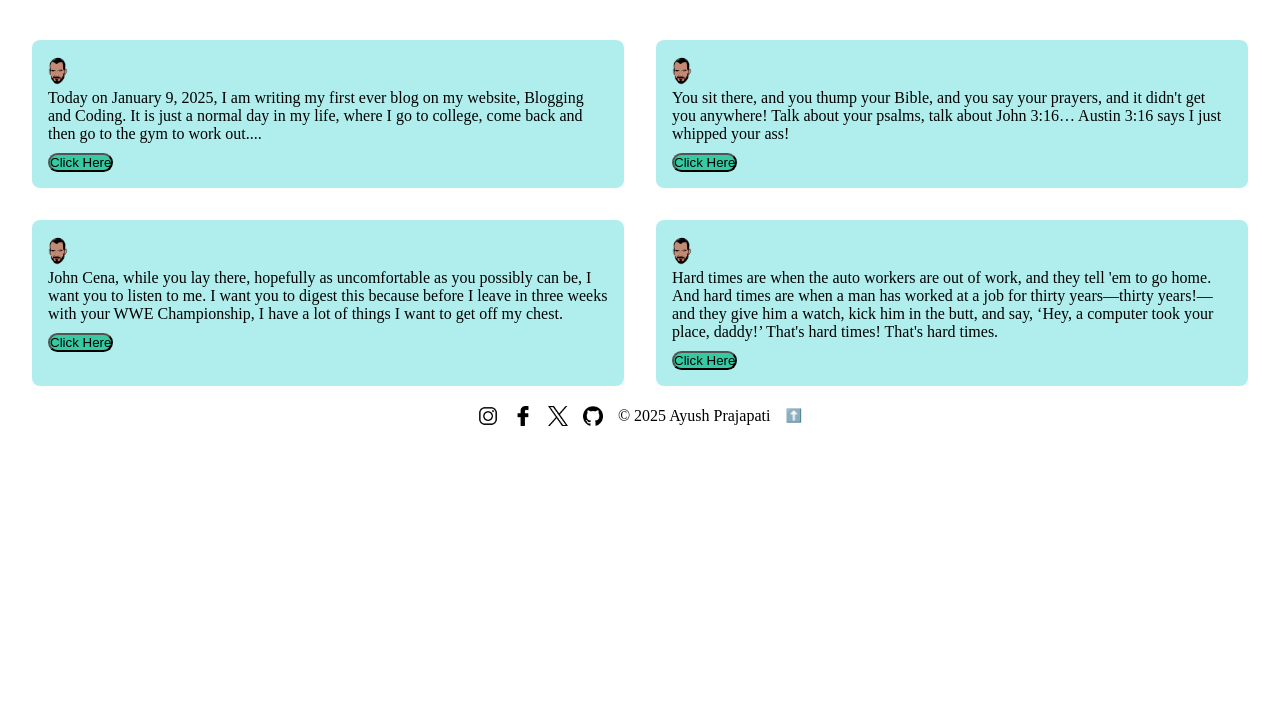
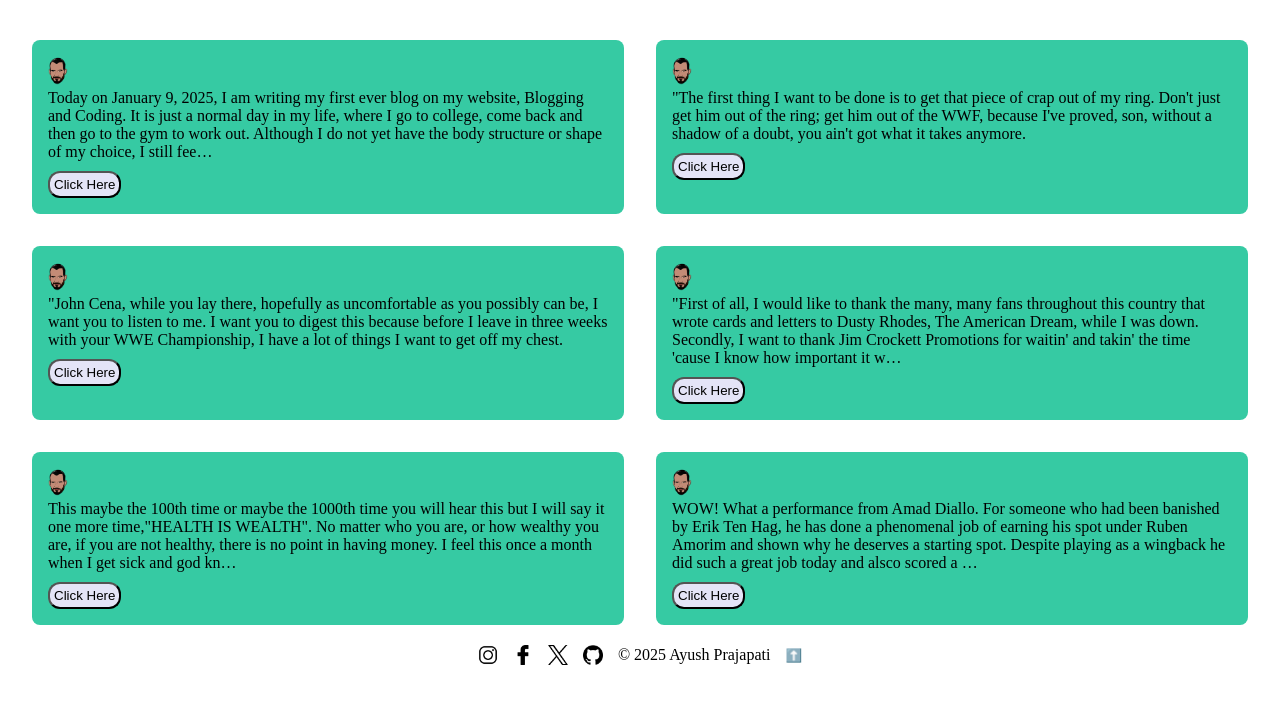
Before and after one commit to prajadai/Blog-Site, a Django app: page / in a window 1280 px wide. Shown: the part 73-777 px from the top of the page. Run offline with Django 5.2, Linux system fonts and the light colour scheme; some web fonts are replaced.

Commit message:
added a new blog, made some edits, retrieved data from html files by reading from them Jan 18, 2025

```diff
--- a/blogpage/static/style.css
+++ b/blogpage/static/style.css
@@ -68,25 +68,20 @@ h4
 {
     display: flex;
     flex-direction: column;
-    /* border: 2px solid gray; */
     gap: 2rem;
     padding-top: 2rem;
 }
 .row-block
 {
     display: flex;
-    /* justify-content: space-evenly; */
     gap: 2rem;
     flex-wrap: no-wrap;
     padding: 0 2rem;
-    /* padding-bottom: 0; */
 }
 .box
 {
-    background-color: rgb(176, 238, 238);
-    /* margin: 10px; */
+    background-color: #36caa3;
     padding: 1rem;
-    /* padding-bottom: 5px; */
     width: 50%;
     border-radius: 0.5rem;
 
@@ -94,9 +89,9 @@ h4
 .box button
 {
     margin-top: 10px;
-    margin-bottom: 0px;
+    padding: 0.25rem;
     border-radius: 12px;
-    background: #36caa3;
+    background:rgb(228, 228, 247);
     justify-content: right;
 }
 footer
@@ -145,29 +140,43 @@ footer button
 .contact-container{
     display: flex;
     flex-direction: column;
-    margin: 5px;
+    align-items: center;
+    margin: 5px 18px;
 }
 .contact-info{
-    margin-bottom: 20px;
+    display: flex;
+    flex-direction: column;
+    align-items: center;
+    margin-bottom: 14px;
 }
 form{
-    background: rgb(131, 253, 227);
+    background: #36caa3;
     display: flex;
     flex-direction: column;
     justify-content: center;
     align-items: left;
     padding: 6px;
-    width: 400px;
-    border: 2px seagreen solid;
+    width: 800px;
+    border: 0.5px black solid;
 }
 form textarea, form input, form button, form label{
     margin-bottom: 6px;
+    /* display: flex;
+    flex-direction: column;
+    align-items: center;
+    justify-content: center; */
 }
 form textarea{
     resize: none;
     width: 100%;
 }
+/* form input{
+    width: 40%;
+    align-items: center;
+} */
 form button{
     align-self: center;
     border: 1px solid black;
+    padding: 0.2rem;
+    border-radius: 8px;
 }
--- a/blogpage/urls.py
+++ b/blogpage/urls.py
@@ -14,4 +14,6 @@ urlpatterns = [
     path('index/blog-3', views.blog3, name="blog-3"),
     path('index/blog-4', views.blog4, name="blog-4"),
     path('index/blog-5', views.blog5, name="blog-5"),
+    path('index/blog-6', views.blog6, name="blog-6"),
+    # path('carousel', views.carousel_page, name="carousel"),
 ]
--- a/blogpage/views.py
+++ b/blogpage/views.py
@@ -1,11 +1,70 @@
 from django.shortcuts import render, HttpResponse, redirect
 from django.template import loader
 from .forms import ContactForm
+from html.parser import HTMLParser
 
 # Create your views here.
+
+class HTMLStripper(HTMLParser):
+    def __init__(self):
+        super().__init__()
+        self.reset()
+        self.fed = []
+
+    def handle_data(self, data):
+        self.fed.append(data)
+
+    def get_data(self):
+        return ''.join(self.fed)
+
+def strip_html_tags(html):
+    stripper = HTMLStripper()
+    stripper.feed(html)
+    return stripper.get_data()
+
 def index(request):
-    # return ('This is a homepage.')
-    return render(request, 'index.html')
+    with open('templates/blog1.html') as f:
+        html_content = f.read()
+        plain_text = strip_html_tags(html_content)
+
+        content1 = "".join(plain_text.splitlines()[17])
+
+    with open('templates/blog2.html') as f:
+        html_content = f.read()
+        plain_text = strip_html_tags(html_content)
+
+        content2 = "".join(plain_text.splitlines()[17])
+
+    with open('templates/blog3.html') as f:
+        html_content = f.read()
+        plain_text = strip_html_tags(html_content)
+
+        content3 = "".join(plain_text.splitlines()[17])
+
+    with open('templates/blog4.html') as f:
+        html_content = f.read()
+        plain_text = strip_html_tags(html_content)
+
+        content4 = "".join(plain_text.splitlines()[17])
+
+    with open('templates/blog5.html') as f:
+        html_content = f.read()
+        plain_text = strip_html_tags(html_content)
+
+        content5 = "".join(plain_text.splitlines()[17])
+
+    with open('templates/blog6.html') as f:
+        html_content = f.read()
+        plain_text = strip_html_tags(html_content)
+
+        content6 = "".join(plain_text.splitlines()[17])
+
+    return render(request, 'index.html', {'content1':content1,
+                                          'content2':content2,
+                                          'content3':content3,
+                                          'content4':content4,
+                                          'content5':content5,
+                                          'content6':content6,})
 
 def contact(request):
     return render(request, 'contact.html')
@@ -31,6 +90,12 @@ def blog4(request):
 def blog5(request):
     return render(request, 'blog5.html')
 
+def blog6(request):
+    return render(request, 'blog6.html')
+
+# def carousel_page(request):
+#     return render(request, 'carousel.html')
+
 def contact_view(request):
     if request.method == 'POST':
         form = ContactForm(request.POST)
--- a/templates/base.html
+++ b/templates/base.html
@@ -9,7 +9,10 @@
     <link rel="preconnect" href="https://fonts.googleapis.com">
     <link rel="preconnect" href="https://fonts.gstatic.com" crossorigin>
     <link href="https://fonts.googleapis.com/css2?family=Rubik+Vinyl&display=swap" rel="stylesheet">
+    <!-- Bootstrap CSS -->
+    {% comment %} <link href="https://cdn.jsdelivr.net/npm/bootstrap@5.3.0-alpha3/dist/css/bootstrap.min.css" rel="stylesheet"> {% endcomment %}
     <title> {% block title %}{% endblock title %}</title>
+    {%block styles%} {%endblock styles%}
 </head>
 <body>
     <header>
@@ -44,6 +47,7 @@
             <button><a href="#">⬆️</a> </button>
         </div>
     </footer>
-
+    <!-- Bootstrap JS -->
+    {% comment %} <script src="https://cdn.jsdelivr.net/npm/bootstrap@5.3.0-alpha3/dist/js/bootstrap.bundle.min.js"></script> {% endcomment %}
 </body>
 </html>
--- a/templates/blog1.html
+++ b/templates/blog1.html
@@ -1,7 +1,7 @@
 {% extends "base.html" %}
 {% load static %}
 
-{% block title %} Blog 1 {% endblock title %}
+{% block title %}Blog 1{% endblock title %}
 {% block main %}
     <main>
         <div class="container">
@@ -11,9 +11,9 @@
             <div id="img">
                 <img src="{%static 'images/writer_image.jpg'%}" alt="Image of Blog" width="100">
                 <span id="writer">By Ayush Prajapati</span>
-
             </div>
             <div id="text">
+
                 <p>
                     Today on January 9, 2025, I am writing my first ever blog on my website, Blogging and Coding. It is just a normal day in my life, where I go to college, come back and then go to the gym to work out. Although I do not yet have the body structure or shape of my choice, I still feel that the only thing I need to focus on is the consistency. If I continue and do not give up, I believe one day I will have something to be proud of.
                 </p>
--- a/templates/blog2.html
+++ b/templates/blog2.html
@@ -1,5 +1,6 @@
 {% extends "base.html" %}
 {% load static %}
+
 {% block title %}Blog 2{% endblock title %}
 {% block main %}
     <main>
@@ -10,9 +11,9 @@
             <div id="img">
                 <img src="{%static 'images/writer_image.jpg'%}" alt="Image of Blog" width="100">
                 <span id="writer">By <i>Stone Cold</i> Steve Austin</span>
-
             </div>
             <div id="text">
+
                 <p>
                     "The first thing I want to be done is to get that piece of crap out of my ring. Don't just get him out of the ring; get him out of the WWF, because I've proved, son, without a shadow of a doubt, you ain't got what it takes anymore.
                 </p>
--- a/templates/blog3.html
+++ b/templates/blog3.html
@@ -1,5 +1,6 @@
 {% extends "base.html" %}
 {% load static %}
+
 {% block title %}Blog 3{% endblock title %}
 {% block main %}
     <main>
@@ -10,9 +11,9 @@
             <div id="img">
                 <img src="{%static 'images/writer_image.jpg'%}" alt="Image of Blog" width="100">
                 <span id="writer">By CM Punk</span>
-
             </div>
             <div id="text">
+
                 <p>
                     "John Cena, while you lay there, hopefully as uncomfortable as you possibly can be, I want you to listen to me. I want you to digest this because before I leave in three weeks with your WWE Championship, I have a lot of things I want to get off my chest.
                 </p>
--- a/templates/blog4.html
+++ b/templates/blog4.html
@@ -1,7 +1,7 @@
 {% extends "base.html" %}
 {% load static %}
 
-{% block title %} Blog 4 {% endblock title %}
+{% block title %}Blog 4{% endblock title %}
 {% block main %}
     <main>
         <div class="container">
@@ -11,9 +11,9 @@
             <div id="img">
                 <img src="{%static 'images/writer_image.jpg'%}" alt="Image of Blog" width="100">
                 <span id="writer">By "<i>The American Dream</i>" Dusty Rhodes</span>
-
             </div>
             <div id="text">
+
                 <p>
                     "First of all, I would like to thank the many, many fans throughout this country that wrote cards and letters to Dusty Rhodes, The American Dream, while I was down. Secondly, I want to thank Jim Crockett Promotions for waitin' and takin' the time 'cause I know how important it was, Starrcade '85 it is to the wrestling fans, it is to Jim Crockett Promotions, and Dusty Rhodes, The American Dream.
                 </p>
--- /dev/null
+++ b/templates/blog6.html
@@ -0,0 +1,36 @@
+{% extends "base.html" %}
+{% load static %}
+
+{% block title %}Amad's Heroics{% endblock title %}
+{% block main %}
+<main>
+    <div class="container">
+        <div id="date">
+            <h1>Hat Trick Hero Amad</h1>
+        </div>
+        <div id="img">
+            <img src="{%static 'images/writer_image.jpg'%}" alt="Image of Blog" width="100">
+            <span id="writer">By Ayush Prajapati (January 17, 2025)</span>
+        </div>
+        <div id="text">
+            <img src="{%static 'images/Amad.jpg'%}" alt="Amad Diallo picture with the caption 'HERO'" style="float:right; margin:4px; width:200px;">
+            <p>
+                WOW! What a performance from <b>Amad Diallo</b>. For someone who had been banished by Erik Ten Hag, he has done a phenomenal job of earning his spot under Ruben Amorim and shown why he deserves a starting spot. Despite playing as a wingback he did such a great job today and alsco scored a late hattrick. All the goals coming from his individual hard work and pressing.
+            </p>
+            <p>
+                At this point last year, Ten Hag was starting Omari Forson(an academy graduate) over Amad. Also Antony was a regular under Ten Hag whilst Amad was not getting any minutes. Prior to that Amad had been on loan to Rangers and Sunderland. At Sunderland he showcased his skills and the fans absolutely adored him. Despite a great season at Sunderland, Amad was not getting any minutes under Ten Hag last season.
+            </p>
+            <img src="{%static 'images/Amad-MoTMvSOU.jpg'%}" alt="Amad Diallo with his MoTM award" style="float:left; margin:4px; width:360px;">
+            <p>
+                However it all seemed like changing when Ten Hag started giving amad some minutes at the start of the season. But it didn't last long as towards the end of August Amad started getting dropped and was demoted to the bench once more. But since Amorim took charge, Amad has been an ever present figure sometimes playing as right wing-back and sometimes as the second striker. Regardless of the position, he has always given his best and has been one of the standout players since the managerial change.
+            </p>
+            <p>
+                Last night, against Southampton at home, there was pressure on the players to perform. The last two games, United had played well against Liverpool and Arsenal. So against the bottom placed team in the league, United were expected to win. The manager also came out and said that we would get to know the players better in this game, referencing that there were no expectations in the last two games.
+            </p>
+            <p>
+                However things did not go as planned as Southampton, who had not scored a goal from corner this season took the lead right after the half time, through a Manuel Ugarte own goal. Of course, United put a lot of pressure on the saints, but to no avail. The game looked to be done and dusted until Amad scored at minute 82. Now it looked like United would get a draw against the Saints. But as they say,"Cometh the hour, cometh the man". Amad scored another goal at minute 90 and then added a third to complete his hat trick at minute 90+4. Never have I seen such a player who is equally talented and hard working. I hope Amad continues his great form and plays for Manchester United for a long long time. Amad earned the PL Man of The Match award for his performance, his first of many.
+            </p>
+        </div>
+    </div>
+</main>
+{% endblock main %}
--- a/templates/index.html
+++ b/templates/index.html
@@ -1,7 +1,7 @@
 {% extends "base.html" %}
 {%load static%}
 
-{% block title %}Home Page{% endblock title %}
+{% block title %}Blogging and Coding{% endblock title %}
 
 {% block main %}
     <div class="block">
@@ -9,7 +9,7 @@
             <div class="box">
                 <img src="{%static 'images/cmpunkface.png'%}" alt="January 9, 2025" width="20px">
                 <p>
-                    Today on January 9, 2025, I am writing my first ever blog on my website, Blogging and Coding. It is just a normal day in my life, where I go to college, come back and then go to the gym to work out....
+                    {{content1|truncatechars:300}}
                     <br>
                     <a href="{%url 'blog-1'%}">
                         <button type="button">Click Here</button>
@@ -19,7 +19,7 @@
             <div class="box">
                 <img src="{%static 'images/cmpunkface.png'%}" alt="Austin 3:16" width="20px">
                 <p>
-                    You sit there, and you thump your Bible, and you say your prayers, and it didn't get you anywhere! Talk about your psalms, talk about John 3:16… Austin 3:16 says I just whipped your ass!
+                    {{content2|truncatechars:300}}
                     <br>
                     <a href="{%url 'blog-2'%}">
                         <button type="button">Click Here</button>
@@ -31,7 +31,7 @@
             <div class="box">
                 <img src="{%static 'images/cmpunkface.png'%}" alt="CM Punk Pipebomb" width="20px">
                 <p>
-                    John Cena, while you lay there, hopefully as uncomfortable as you possibly can be, I want you to listen to me. I want you to digest this because before I leave in three weeks with your WWE Championship, I have a lot of things I want to get off my chest.
+                    {{content3|truncatechars:300}}
                     <br>
                     <a href="{%url 'blog-3'%}">
                         <button type="button">Click Here</button>
@@ -41,7 +41,7 @@
             <div class="box">
                 <img src="{%static 'images/cmpunkface.png'%}" alt="Hard Times Dusty Rhodes" width="20px">
                 <p>
-                    Hard times are when the auto workers are out of work, and they tell 'em to go home. And hard times are when a man has worked at a job for thirty years—thirty years!—and they give him a watch, kick him in the butt, and say, ‘Hey, a computer took your place, daddy!’ That's hard times! That's hard times.
+                    {{content4|truncatechars:300}}
                     <br>
                     <a href="{%url 'blog-4'%}">
                         <button type="button">Click Here</button>
@@ -49,5 +49,27 @@
                 </p>
             </div>
         </div>
+        <div class="row-block">
+            <div class="box">
+                <img src="{%static 'images/cmpunkface.png'%}" alt="CM Punk Pipebomb" width="20px">
+                <p>
+                    {{content5|truncatechars:300}}
+                    <br>
+                    <a href="{%url 'blog-5'%}">
+                        <button type="button">Click Here</button>
+                    </a>
+                </p>
+            </div>
+            <div class="box">
+                <img src="{%static 'images/cmpunkface.png'%}" alt="Hard Times Dusty Rhodes" width="20px">
+                <p>
+                    {{content6|truncatechars:300}}
+                    <br>
+                    <a href="{%url 'blog-6'%}">
+                        <button type="button">Click Here</button>
+                    </a>
+                </p>
+            </div>
+        </div>
     </div>
 {% endblock main %}
--- a/templates/more.html
+++ b/templates/more.html
@@ -1,7 +1,7 @@
 {% extends "base.html" %}
 {% load static %}
 
-{% block title %} Contact Page {% endblock title %}
+{% block title %}MORE{% endblock title %}
 {% block main %}
     <h1><b>MORE COMING SOON...</b></h1>
 {% endblock main%}
```
Also changed, not shown: templates/blog5.html (+3 -4 lines), blogpage/static/images/Amad-MoTMvSOU.jpg (added), blogpage/static/images/Amad.jpg (added), 1 other file. Lines whose indentation alone changed are shown as unchanged.
